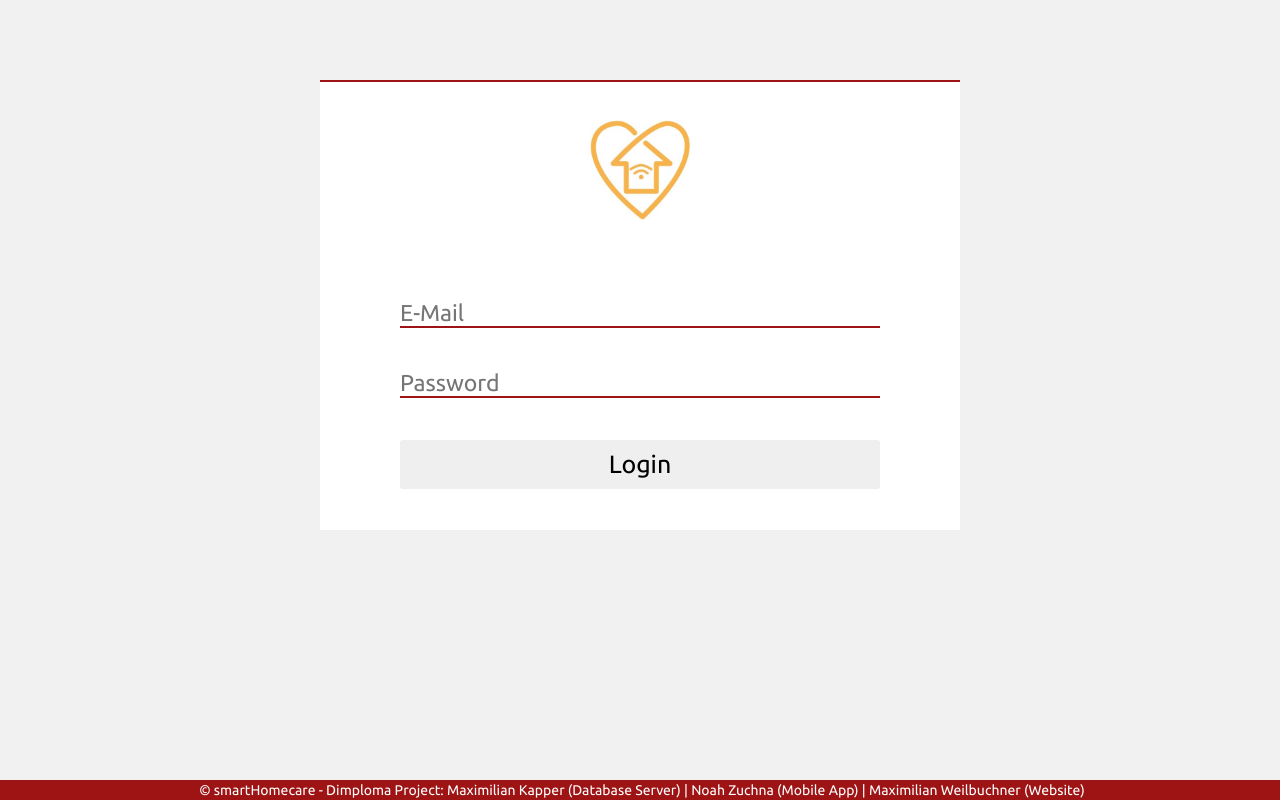
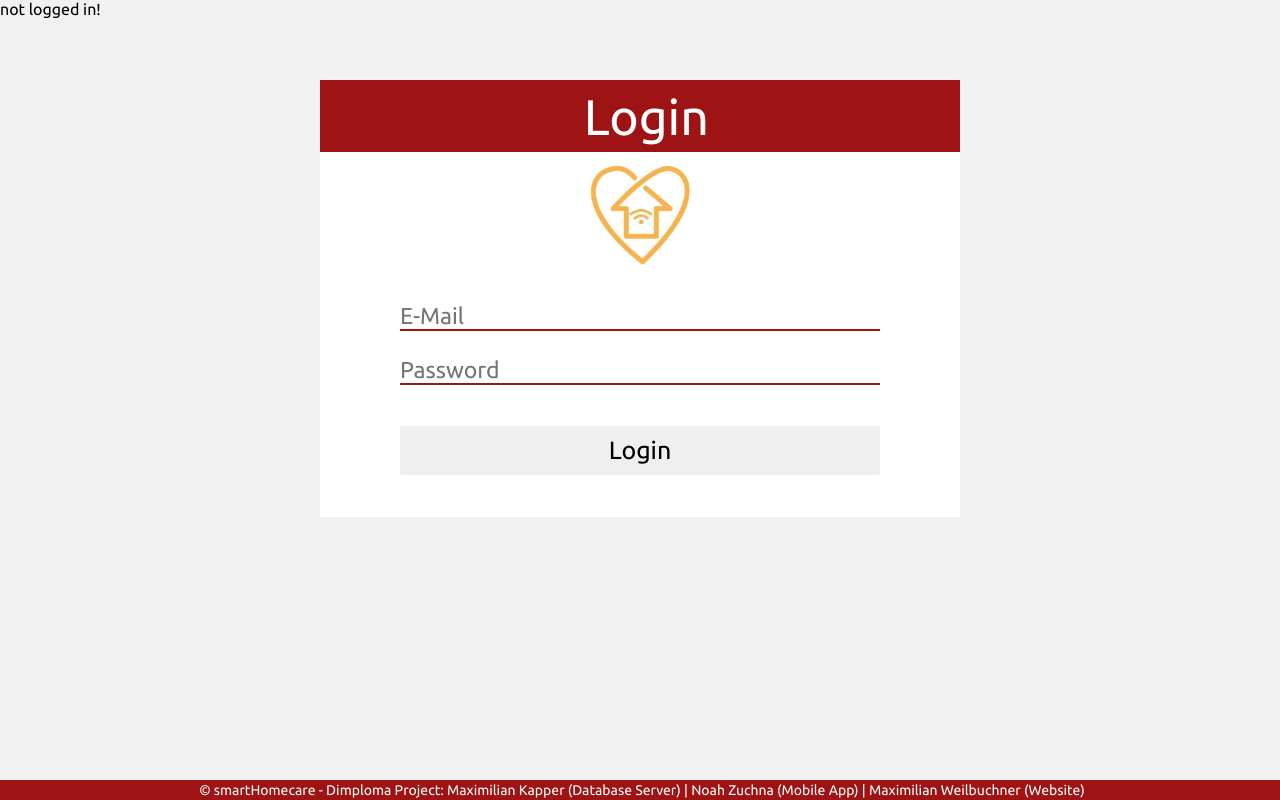
Before and after one commit to MaxWeil/smartHomecare-Website, a PHP site: page /index.php?login=error in a window 1280 px wide. Run offline with PHP 8.4, Linux system fonts and the light colour scheme.

Commit message:
Login/Logout System finished
- start_session()
- session_destroy()
- few tweaks for $_SESSION Var on index.php to be done

```diff
--- a/css/style.css
+++ b/css/style.css
@@ -7,8 +7,6 @@
 
 body{
   font-family: 'Ubuntu', sans-serif;
-
-  background-color: #f1f1f1;
 }
 
 .loginbody{
@@ -98,13 +96,21 @@ body{
   grid-area: clients;
 }
 
+#formBtnLogout{
+  grid-area: logout;
+  text-align: center;
+  vertical-align: middle;
+
+  padding: 1.4em;
+
+  display: block;
+}
+
 #btnLogout{
   background-color: #fff;
   font-family: 'Ubuntu', sans-serif;
   font-weight: 100;
   font-size: 14px;
-
-  grid-area: logout;
 
   border: none;
   border-bottom: solid 2px #d64c3d;
@@ -158,10 +164,22 @@ footer{
   margin: 5em 0;
 }
 
+#txtLogin{
+  background-color: #9e1415;
+  color: #fff;
+
+  text-align: center;
+  font-size: 50px;
+
+  width: 100%;
+
+  padding: 1%;
+}
+
 .loginContainer img{
   height: 100px;
   display: block;
-  margin: 6% auto;
+  margin: 2% auto;
 }
 
 .inputField{
@@ -169,7 +187,7 @@ footer{
   font-size: 23px;
 
   width: 75%;
-  margin: 6.5% auto;
+  margin: 4% auto;
 
   display: block;
 
@@ -178,8 +196,6 @@ footer{
 }
 
 .inputField:focus{
-  color: #aaa;
-
   border-bottom: solid 2px #e39e97;
 }
 
@@ -198,8 +214,9 @@ footer{
 
 #loginButton:hover{
   background-color: #ccc;
+  color: #000;
+  cursor: pointer;
 
-  cursor: pointer;
 }
 
 #loginButton:focus{
--- a/index.php
+++ b/index.php
@@ -17,12 +17,20 @@
     <title>smartHomecare Login</title>
   </head>
   <body id="loginBody">
-
+    <?php
+      if(isset($_SESSION['u_id'])){
+        echo "logged in!";
+      } else {
+        echo "not logged in!";
+      }
+     ?>
     <div class="loginContainer">
 
-      <img src="./img/logo.jpg">
+      <div id="txtLogin">Login</div>
 
-      <form class="loginForm" action="./php/login.php" method="POST">
+      <img src="img/logo.jpg">
+
+      <form class="loginForm" action="php/login.php" method="POST">
         <input class="inputField" type="text" name="userEMail" placeholder="E-Mail">
         <input class="inputField" type="password" name="userPassword" placeholder="Password">
 
```
Also changed, not shown: dashboard.php (+18 -0 lines), navbar.php (+3 -5 lines), php/login.php (+26 -22 lines), php/logout.php (+17 -0 lines).
